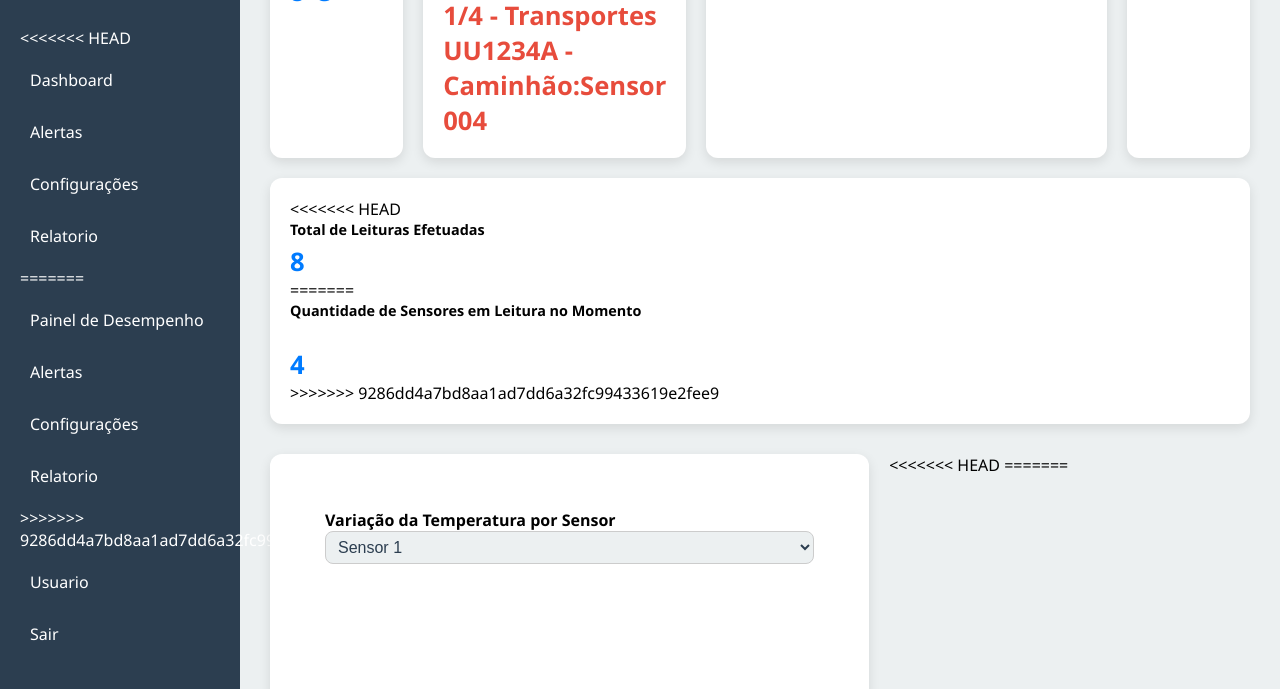
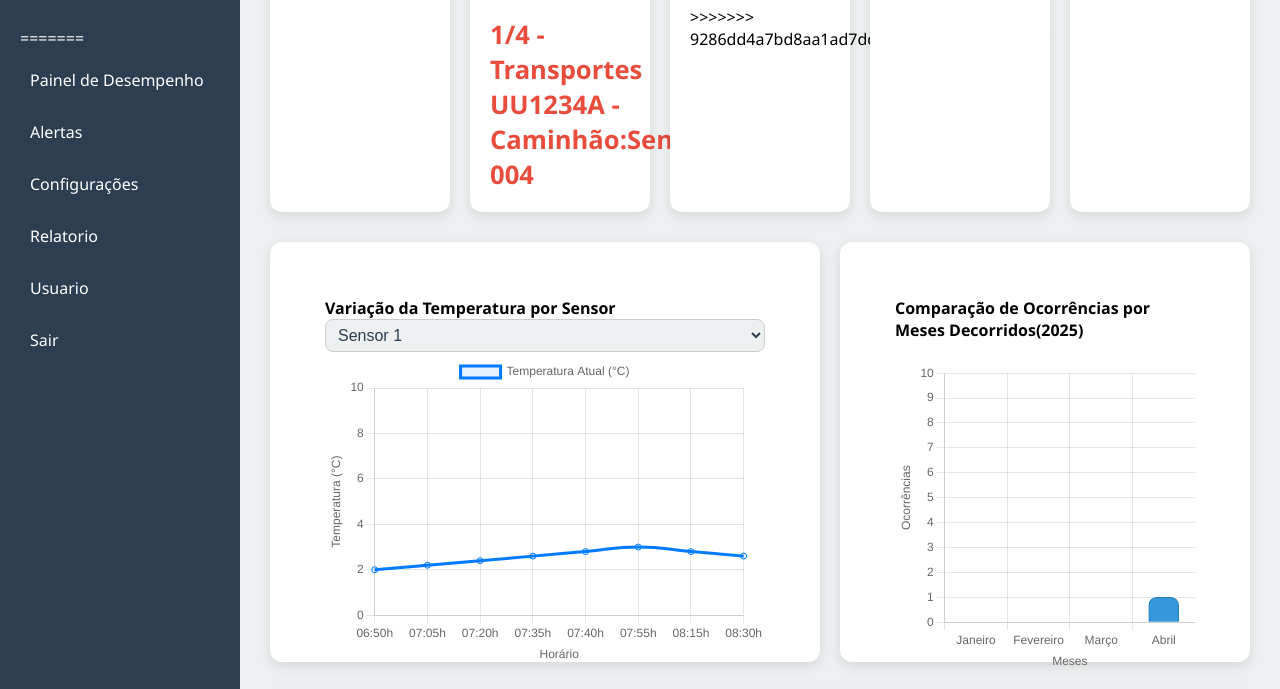
Before and after one commit to Patricia1203/imunoLog, a plain HTML site: page siteIMunolog/restrito/dashboard.html in a window 1280 px wide. Shown: the part 198-887 px from the top of the page. Drawn offline with nearby package versions, Linux system fonts and the light colour scheme.

Commit message:
Resolvendo conflitos de merge

```diff
--- a/siteIMunolog/restrito/dashboard.html
+++ b/siteIMunolog/restrito/dashboard.html
@@ -112,11 +112,8 @@
       padding: 20px;
       border-radius: var(--border-radius);
       box-shadow: var(--shadow);
-<<<<<<< HEAD
-      min-width: 200px;
-=======
+
       min-width: 20px;
->>>>>>> 9286dd4a7bd8aa1ad7dd6a32fc99433619e2fee9
     }
 
     .card h4 {
@@ -242,17 +239,12 @@
       <p>imunolog@ong.org</p>
     </div>
     <ul class="nav">
-<<<<<<< HEAD
-      <li><a href="./dashboard.html">Dashboard</a></li>
-      <li><a href="#">Alertas</a></li>
-      <li><a href="#">Configurações</a></li>
-      <li><a href="#">Relatorio</a></li>
+
 =======
       <li><a href="./dashboard.html">Painel de Desempenho</a></li>
       <li><a href="./alerta.html">Alertas</a></li>
       <li><a href="./configuracao.html">Configurações</a></li>
       <li><a href="./dados.html">Relatorio</a></li>
->>>>>>> 9286dd4a7bd8aa1ad7dd6a32fc99433619e2fee9
       <li><a href="./usuario.html">Usuario</a></li>
       <li><a href="../index.html">Sair</a></li>
     </ul>
@@ -284,14 +276,10 @@
         <p>96%</p>
       </div>
       <div class="card">
-<<<<<<< HEAD
-        <h4>Total de Leituras Efetuadas</h4>
-        <p>8</p>
-=======
+
         <h4>Quantidade de Sensores em Leitura no Momento</h4>
         <br>
         <p>4</p>
->>>>>>> 9286dd4a7bd8aa1ad7dd6a32fc99433619e2fee9
       </div>
     </div>
 
@@ -309,14 +297,11 @@
         <canvas id="graficoLinha" style="height: 300px; width: 100%;"></canvas>
 
       </div>
-<<<<<<< HEAD
-=======
       <div class="chart-box">
         <h4>Comparação de Ocorrências por Meses Decorridos(2025)</h4>
         <br>
         <canvas id="graficoTransporte"></canvas>
       </div>
->>>>>>> 9286dd4a7bd8aa1ad7dd6a32fc99433619e2fee9
     </div>
     <div class="combined-visualization">
       <div class="area-chart-container">
@@ -386,11 +371,7 @@
       }
     });
 
-<<<<<<< HEAD
-    // Novo Gráfico de Área com Alertas Visíveis (Uma linha por sensor)
- // Novo Gráfico de Linha por Sensor com Alertas Visíveis
- const ctxCombined = document.getElementById('combinedChart').getContext('2d');
-=======
+
     // Função para atualizar o gráfico com base na seleção do sensor
     document.getElementById('sensorSelect').addEventListener('change', function (event) {
       const sensorSelecionado = event.target.value;
@@ -457,7 +438,7 @@
 
     // Lógica para gerar o gráfico de linha com alertas por sensor
     const ctxCombined = document.getElementById('combinedChart').getContext('2d');
->>>>>>> 9286dd4a7bd8aa1ad7dd6a32fc99433619e2fee9
+
     const combinedChart = new Chart(ctxCombined, {
       type: 'line',
       data: {
```
